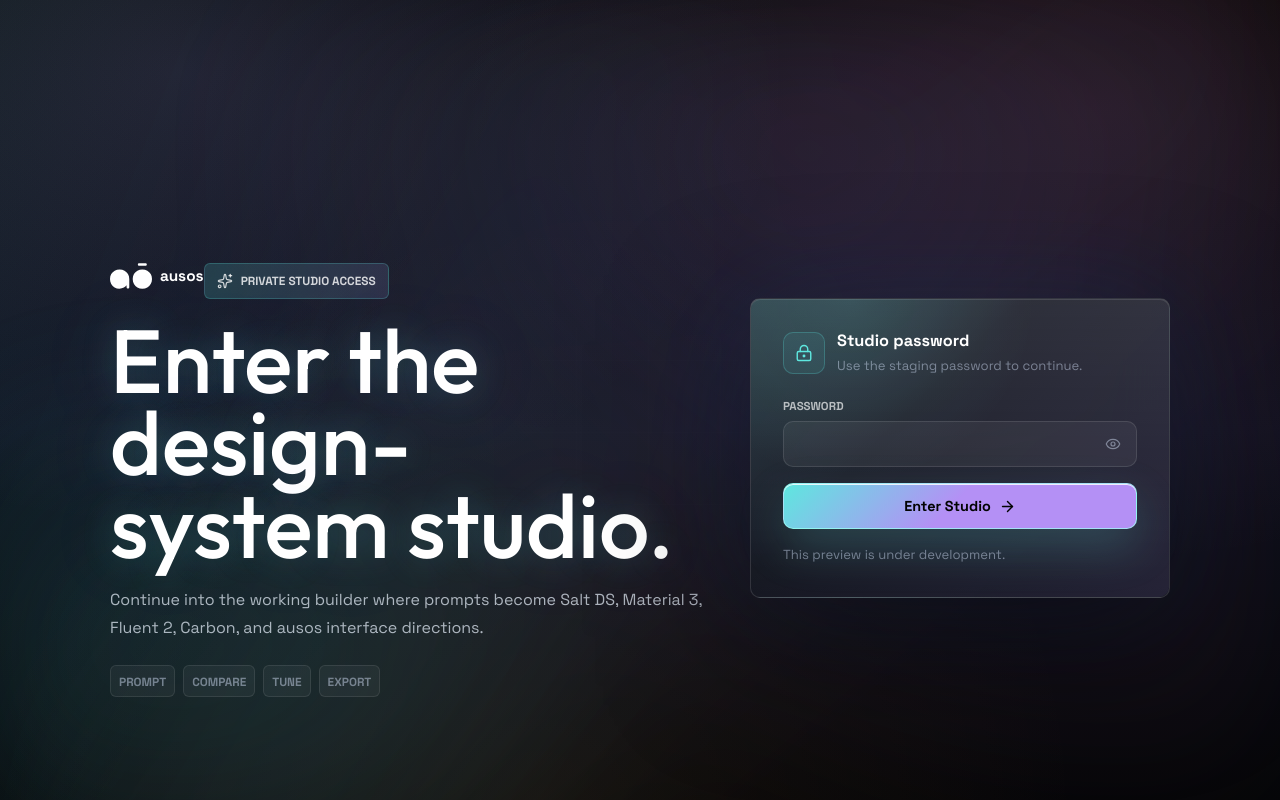
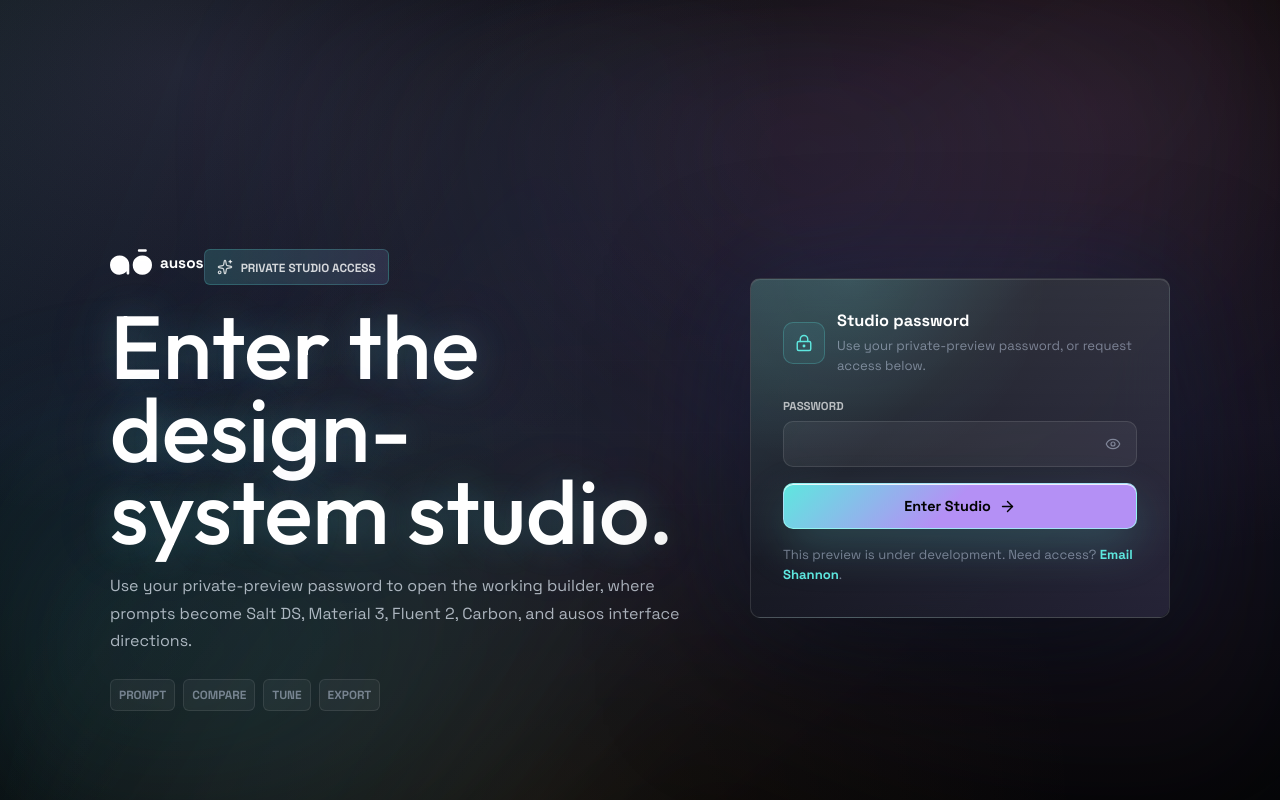
Before and after one commit to shannonhecker/desinghub, a Next.js app: page /login in a window 1280 px wide. Built offline with nearby package versions, Linux system fonts and the light colour scheme; no server answers.

Commit message:
Clarify private preview access on login

```diff
--- a/src/app/login/page.tsx
+++ b/src/app/login/page.tsx
@@ -4,6 +4,8 @@ import Link from "next/link";
 import React, { useState, FormEvent } from "react";
 import { ArrowRight, Eye, EyeOff, LockKeyhole, Sparkles } from "lucide-react";
 import "./login.css";
+
+const ACCESS_EMAIL = "mailto:shannonheckerchen@gmail.com?subject=ausos%20studio%20access";
 
 export default function LoginPage() {
   const [error, setError] = useState(false);
@@ -58,8 +60,8 @@ export default function LoginPage() {
           </div>
           <h1 id="login-title">Enter the design-system studio.</h1>
           <p>
-            Continue into the working builder where prompts become Salt DS, Material 3,
-            Fluent 2, Carbon, and ausos interface directions.
+            Use your private-preview password to open the working builder, where prompts
+            become Salt DS, Material 3, Fluent 2, Carbon, and ausos interface directions.
           </p>
           <div className="login-proof-row" aria-label="Studio capabilities">
             <span>Prompt</span>
@@ -76,7 +78,7 @@ export default function LoginPage() {
             </div>
             <div>
               <h2>Studio password</h2>
-              <p>Use the staging password to continue.</p>
+              <p>Use your private-preview password, or request access below.</p>
             </div>
           </div>
 
@@ -115,7 +117,7 @@ export default function LoginPage() {
             {error && (
               <p id="login-error" className="login-error" role="alert">
                 Incorrect password, try again. Need access?{" "}
-                <a href="mailto:shannonheckerchen@gmail.com">Email Shannon</a>.
+                <a href={ACCESS_EMAIL}>Email Shannon</a>.
               </p>
             )}
 
@@ -125,7 +127,9 @@ export default function LoginPage() {
             </button>
           </form>
 
-          <p className="login-meta">This preview is under development.</p>
+          <p className="login-meta">
+            This preview is under development. Need access? <a href={ACCESS_EMAIL}>Email Shannon</a>.
+          </p>
         </section>
       </div>
     </main>
```
